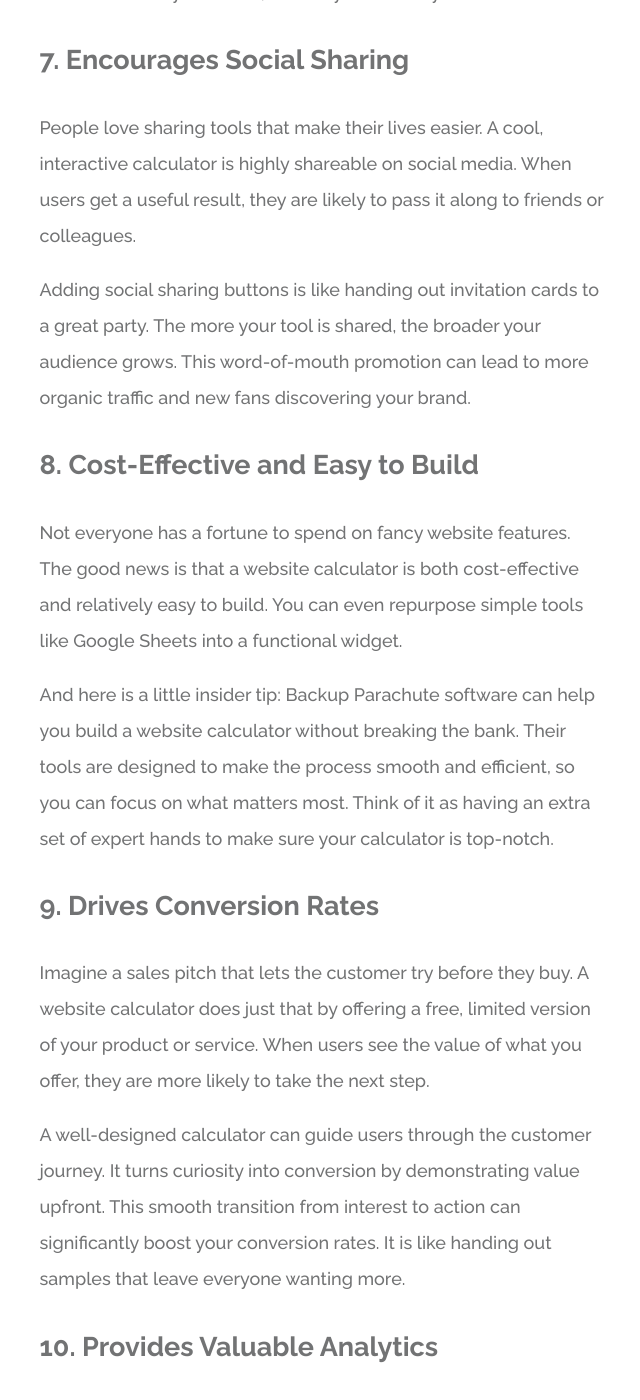
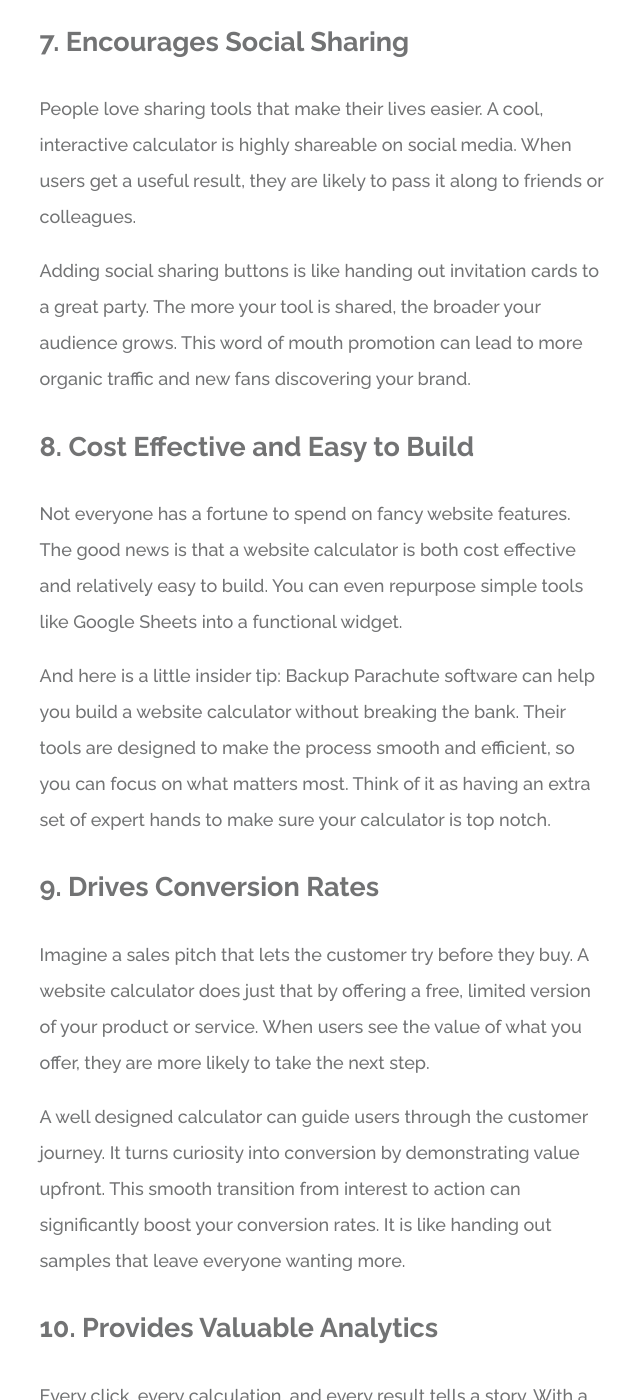
Before and after one commit to backupparachute/backupparachute.github.com, a Jekyll site: the page built from _posts/2025-02-07-top-10-reasons-website-calculators-are-esstential-for-your-business.md, in a window 1280 px wide and 1400 px high, scrolled down 3733 px. Shown: the whole window, without its empty margins (554-1194 px from the left). Built offline with Jekyll 4.4.1, drawn with Linux system fonts in a browser that asks for light colours; comment, search, counter and statistics services are not loaded; some of the changed text lies outside the part shown.

```diff
--- a/_posts/2025-02-07-top-10-reasons-website-calculators-are-esstential-for-your-business.md
+++ b/_posts/2025-02-07-top-10-reasons-website-calculators-are-esstential-for-your-business.md
@@ -5,10 +5,10 @@ title: "Top 10 Reasons Why Website Calculators Are Essential for Your Business"
 description: "Discover the playful and powerful benefits of website calculators. Learn how these nifty tools boost engagement, SEO, and leads while saving you time and money."
 tags: ["SEO", "website calculators", "lead generation", "backlinks", "SaaS"]
 date: "2025-02-13"
-header_image: "https://via.placeholder.com/1600x900?text=Website+Calculators"
+header_image: "https://picsum.photos/400/300"
 ---
 
-![Header Image: Website Calculators](https://via.placeholder.com/1600x900?text=Website+Calculators)
+![Header Image: Website Calculators](https://picsum.photos/400/300)
 
 # Top 10 Reasons Why Website Calculators Are Essential for Your Business
 
@@ -26,11 +26,11 @@ Search engines love fresh and engaging content. Every time someone uses your cal
 
 Imagine search engines as party guests who decide to stay longer if the party is fun. The longer visitors engage with your content, the better your search engine rankings become. A website calculator is a smart way to signal that your site is lively and worth a visit.
 
-## 3. Attracts High-Quality Backlinks
+## 3. Attracts High Quality Backlinks
 
-Good content naturally attracts attention. When you offer a free and useful calculator, other websites and blogs will want to share it as a resource. Each backlink is like a thumbs-up from another site, telling search engines that your content is credible and useful.
+Good content naturally attracts attention. When you offer a free and useful calculator, other websites and blogs will want to share it as a resource. Each backlink is like a thumbs up from another site, telling search engines that your content is credible and useful.
 
-Consider it as getting endorsements from your cool friends. The more quality backlinks you have, the more your site gains authority and the higher it climbs in search rankings. A well-crafted calculator can be a magnet for these valuable connections.
+Consider it as getting endorsements from your cool friends. The more quality backlinks you have, the more your site gains authority and the higher it climbs in search rankings. A well crafted calculator can be a magnet for these valuable connections.
 
 ## 4. Generates Quality Leads
 
@@ -46,7 +46,7 @@ It is like a magician revealing a trick that leaves you both impressed and curio
 
 ## 6. Simplifies Complex Data
 
-Ever try to solve a complicated equation without a calculator? Frustrating, right? Website calculators take complex data and present it in a simple, digestible format. They break down daunting numbers into easy-to-understand results.
+Ever try to solve a complicated equation without a calculator? Frustrating, right? Website calculators take complex data and present it in a simple, digestible format. They break down daunting numbers into easy to understand results.
 
 This is especially helpful if your business involves complicated metrics or formulas. By simplifying the process, you help users make sense of information quickly. They no longer have to feel overwhelmed by numbers, and they will thank you for it.
 
@@ -54,19 +54,19 @@ This is especially helpful if your business involves complicated metrics or form
 
 People love sharing tools that make their lives easier. A cool, interactive calculator is highly shareable on social media. When users get a useful result, they are likely to pass it along to friends or colleagues.
 
-Adding social sharing buttons is like handing out invitation cards to a great party. The more your tool is shared, the broader your audience grows. This word-of-mouth promotion can lead to more organic traffic and new fans discovering your brand.
+Adding social sharing buttons is like handing out invitation cards to a great party. The more your tool is shared, the broader your audience grows. This word of mouth promotion can lead to more organic traffic and new fans discovering your brand.
 
-## 8. Cost-Effective and Easy to Build
+## 8. Cost Effective and Easy to Build
 
-Not everyone has a fortune to spend on fancy website features. The good news is that a website calculator is both cost-effective and relatively easy to build. You can even repurpose simple tools like Google Sheets into a functional widget.
+Not everyone has a fortune to spend on fancy website features. The good news is that a website calculator is both cost effective and relatively easy to build. You can even repurpose simple tools like Google Sheets into a functional widget.
 
-And here is a little insider tip: Backup Parachute software can help you build a website calculator without breaking the bank. Their tools are designed to make the process smooth and efficient, so you can focus on what matters most. Think of it as having an extra set of expert hands to make sure your calculator is top-notch.
+And here is a little insider tip: Backup Parachute software can help you build a website calculator without breaking the bank. Their tools are designed to make the process smooth and efficient, so you can focus on what matters most. Think of it as having an extra set of expert hands to make sure your calculator is top notch.
 
 ## 9. Drives Conversion Rates
 
 Imagine a sales pitch that lets the customer try before they buy. A website calculator does just that by offering a free, limited version of your product or service. When users see the value of what you offer, they are more likely to take the next step.
 
-A well-designed calculator can guide users through the customer journey. It turns curiosity into conversion by demonstrating value upfront. This smooth transition from interest to action can significantly boost your conversion rates. It is like handing out samples that leave everyone wanting more.
+A well designed calculator can guide users through the customer journey. It turns curiosity into conversion by demonstrating value upfront. This smooth transition from interest to action can significantly boost your conversion rates. It is like handing out samples that leave everyone wanting more.
 
 ## 10. Provides Valuable Analytics
 
@@ -76,13 +76,13 @@ These analytics are gold for refining your marketing strategy. They help you und
 
 ## Bringing It All Together
 
-A website calculator is more than just a fancy addition to your site. It is a multi-purpose tool that boosts engagement, improves SEO, generates leads, and showcases your expertise. Think of it as your secret weapon in the digital battlefield. It entertains, educates, and converts visitors into loyal customers.
+A website calculator is more than just a fancy addition to your site. It is a multi purpose tool that boosts engagement, improves SEO, generates leads, and showcases your expertise. Think of it as your secret weapon in the digital battlefield. It entertains, educates, and converts visitors into loyal customers.
 
 When you invest in a website calculator, you are investing in a tool that works around the clock. It pulls double duty as an engagement booster and a lead generator. Plus, it does all this without costing a fortune. In a world where every click matters, a good calculator can make all the difference.
 
 ## How Backup Parachute Can Help
 
-If you are ready to supercharge your website with a custom-built, SEO-optimized calculator, Backup Parachute is here to lend a hand. Their software can help you create a tool that not only engages your audience but also drives traffic and generates leads. [Visit our Calculators page](https://backupparachute.com/calculators) to learn more about how you can get started.
+If you are ready to supercharge your website with a custom built, SEO optimized calculator, Backup Parachute is here to lend a hand. Their software can help you create a tool that not only engages your audience but also drives traffic and generates leads. [Visit our Calculators page](https://backupparachute.com/calculators) to learn more about how you can get started.
 
 ## In Conclusion
 
```
Also changed, not shown: _posts/2025-02-13-easy-4-step-process-when-we-create-your-custom-website-calculator.md (added, +47 -0 lines).
